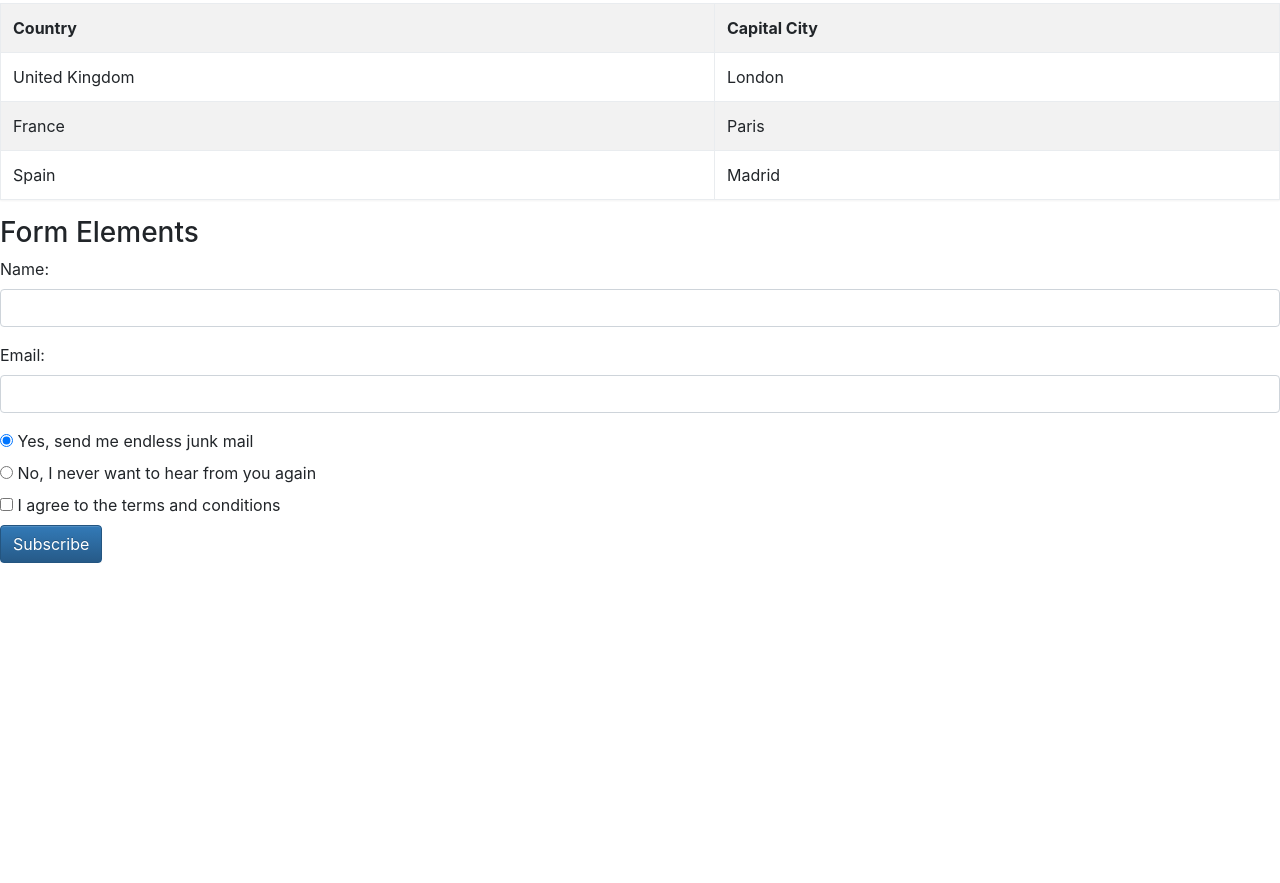
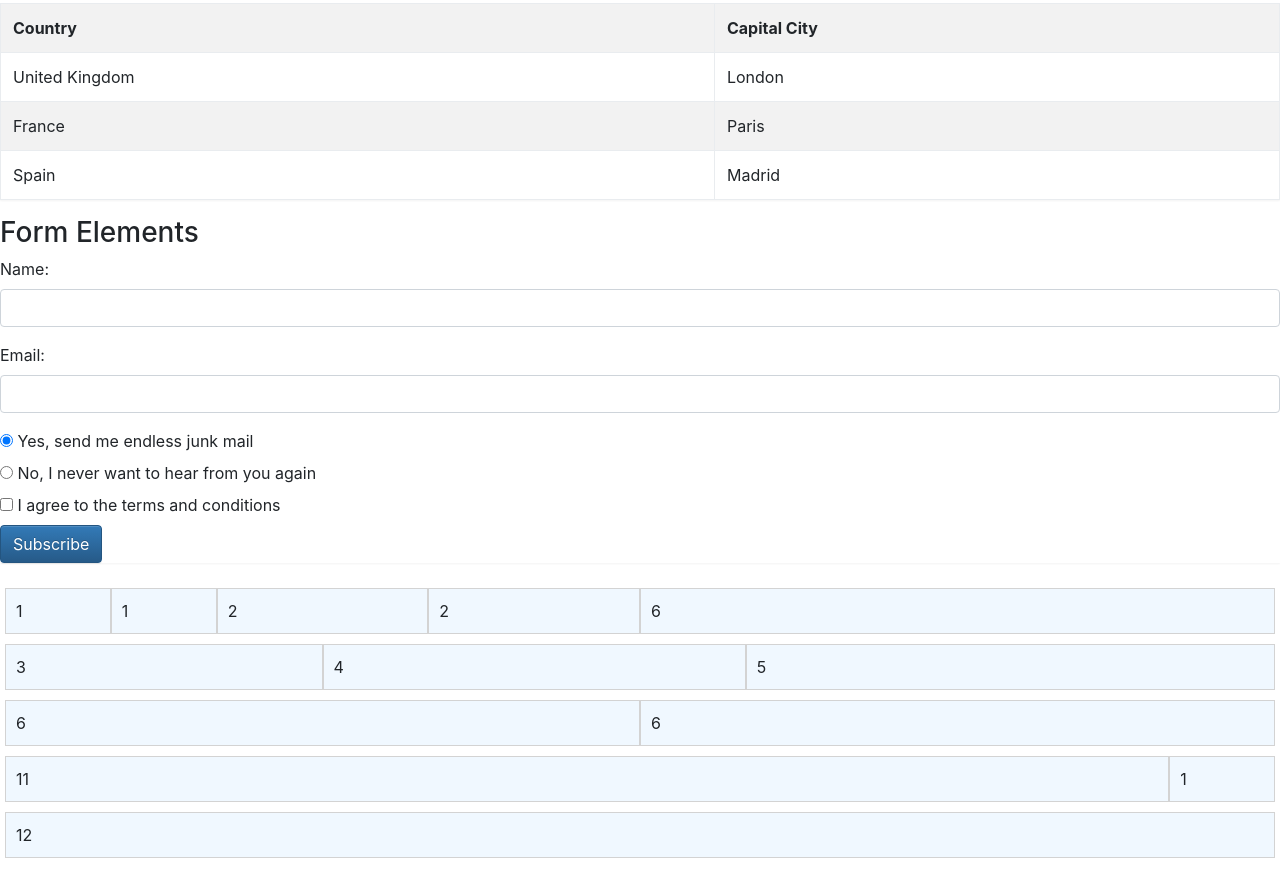
Before and after one commit to pushembekar/AngularJsKB, a plain HTML site: page Example4/bootstrap.html in a window 1280 px wide. Shown: the part 880-1763 px from the top of the page. Before the commit the page ends 1443 px from the top, so only its background shows below. Drawn offline with nearby package versions, Linux system fonts and the light colour scheme.

Commit message:
Grid layout

```diff
--- a/Example4/bootstrap.html
+++ b/Example4/bootstrap.html
@@ -117,6 +117,30 @@
         </div>
         <input type="button" class="btn btn-primary" value="Subscribe" />
     </div>
-
+    <div id="gridContainer">
+        <div class="row grid-row">
+            <div class="col-1">1</div>
+            <div class="col-1">1</div>
+            <div class="col-2">2</div>
+            <div class="col-2">2</div>
+            <div class="col-6">6</div>
+        </div>
+        <div class="row grid-row">
+            <div class="col-3">3</div>
+            <div class="col-4">4</div>
+            <div class="col-5">5</div>
+        </div>
+        <div class="row grid-row">
+            <div class="col-6">6</div>
+            <div class="col-6">6</div>
+        </div>
+        <div class="row grid-row">
+            <div class="col-11">11</div>
+            <div class="col-1">1</div>
+        </div>
+        <div class="row grid-row">
+            <div class="col-12">12</div>
+        </div>
+    </div>
 </body>
 </html>
```
